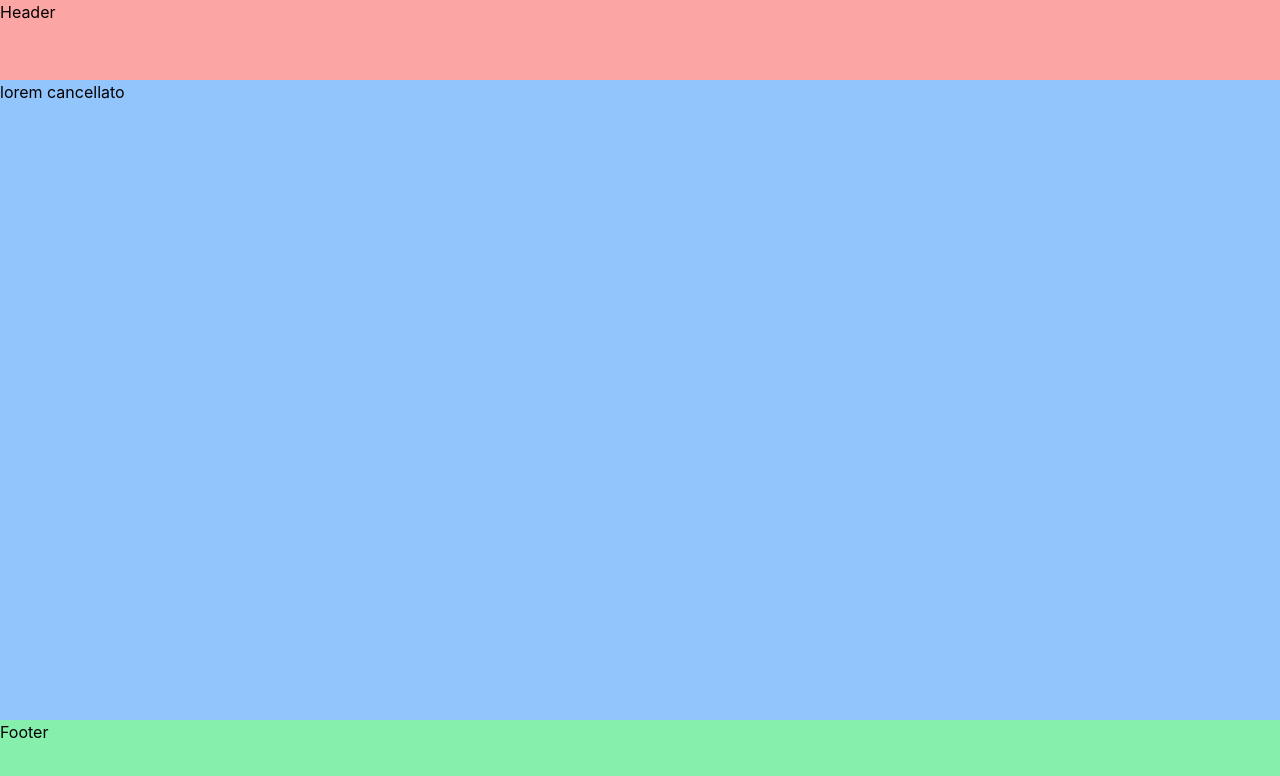
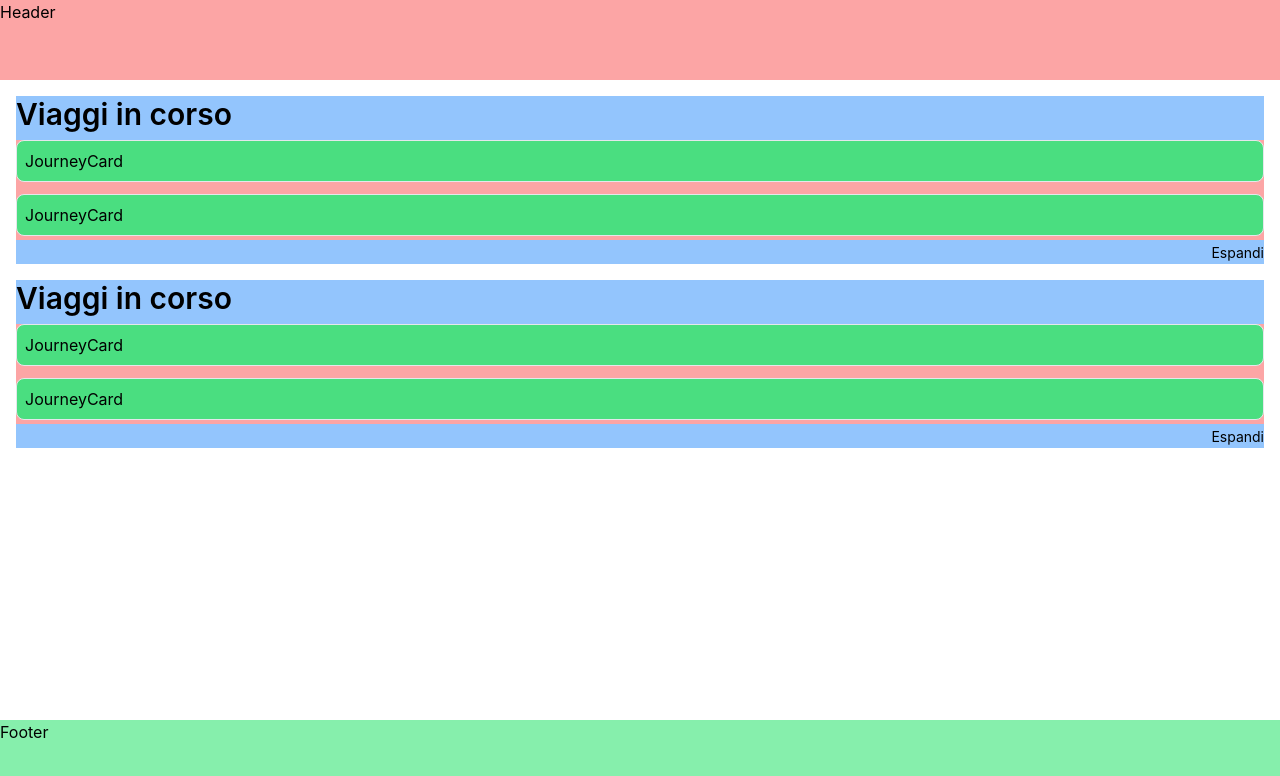
Before and after one commit to Aj-Herrera-99/booroad-fe, a React (Vite) app: page / in a window 1280 px wide. Shown: the top 776 px of the page. Built offline with nearby package versions, Linux system fonts and the light colour scheme; no server answers.

Commit message:
creazione lista fittizia viaggi, aggiunte minori

```diff
--- a/src/App.jsx
+++ b/src/App.jsx
@@ -16,7 +16,7 @@ function App() {
                 <Routes>
                     <Route path="/" Component={DefaultLayout}>
                         <Route index Component={Homepage}></Route>
-                        <Route path="/journey" Component={DetailJourney}></Route>
+                        <Route path="/journey/:id" Component={DetailJourney}></Route>
                         <Route path="/about" Component={About}></Route>
                         <Route path="/contacts" Component={Contacts}></Route>
                         <Route path="*" Component={NotFound}></Route>
--- a/src/components/Header.jsx
+++ b/src/components/Header.jsx
@@ -1,8 +1,9 @@
 function Header() {
-  return (
-    <header className="bg-red-300 fixed w-screen h-[10vh] ">Header</header>
-
-  )
+    return (
+        <header className="bg-red-300 fixed w-screen h-[10vh] top-0 left-0">
+            Header
+        </header>
+    );
 }
 
-export default Header
+export default Header;
--- /dev/null
+++ b/src/components/JourneyCard.jsx
@@ -0,0 +1,14 @@
+import { Link } from "react-router-dom";
+
+function JourneyCard({ id = 0 }) {
+    return (
+        <Link
+            to={`/journey/${id}`}
+            className="bg-green-400 p-2 border rounded-lg"
+        >
+            JourneyCard
+        </Link>
+    );
+}
+
+export default JourneyCard;
--- a/src/pages/DefaultLayout.jsx
+++ b/src/pages/DefaultLayout.jsx
@@ -6,7 +6,7 @@ function DefaultLayout() {
     return (
         <>
             <Header />
-            <main className="pt-[10vh] [&>*]:min-h-[80vh]">
+            <main className="mt-[10vh] min-h-[80vh] p-4">
                 <Outlet />
             </main>
             <div className=""></div>
--- a/src/pages/Homepage.jsx
+++ b/src/pages/Homepage.jsx
@@ -1,7 +1,40 @@
+import axios from "axios";
+import { useEffect } from "react";
+import { useState } from "react";
+import JourneyCard from "../components/JourneyCard";
+import { Journeys } from "./Journeys";
+
+const apiJourneys = import.meta.env.VITE_API_JOURNEYS;
+
 function Homepage() {
-  return (
-    <div className="bg-blue-300 ">lorem cancellato</div>
-  )
+    const [journeys, setJourneys] = useState([1, 2, 3, 4, 5]);
+    const [isLoading, setIsLoading] = useState(false);
+
+    console.log(journeys);
+
+    useEffect(() => {
+        setIsLoading(false);
+        axios
+            .get(apiJourneys)
+            .then((res) => setJourneys(res.data))
+            .catch((err) => console.error(err))
+            .finally(() => setIsLoading(true));
+    }, []);
+
+    return (
+        <>
+            <Journeys>
+                {journeys.map((journey) => (
+                    <JourneyCard key={journey.id} id={journey.id} />
+                ))}
+            </Journeys>
+            <Journeys>
+                {journeys.map((journey) => (
+                    <JourneyCard key={journey?.id} />
+                ))}
+            </Journeys>
+        </>
+    );
 }
 
-export default Homepage
+export default Homepage;
--- /dev/null
+++ b/src/pages/Journeys.jsx
@@ -0,0 +1,27 @@
+import { useRef } from "react";
+
+export function Journeys({ children }) {
+    const cardsContRef = useRef(null);
+
+    const dropDownToggle = () => {
+        cardsContRef.current.classList.toggle("h-[100px]")
+        cardsContRef.current.classList.toggle("overflow-hidden")
+    };
+
+    return (
+        <section className="bg-blue-300 mb-4">
+            <h2 className="text-3xl font-semibold mb-2">Viaggi in corso</h2>
+            <div
+                ref={cardsContRef}
+                className="flex flex-col gap-3 bg-red-300 h-[100px] overflow-hidden"
+            >
+                {children}
+            </div>
+            <div className="text-end">
+                <button onClick={dropDownToggle} className="text-sm">
+                    Espandi
+                </button>
+            </div>
+        </section>
+    );
+}
```
Also changed, not shown: 1 other file (tests, documents, lock files or other folders).
